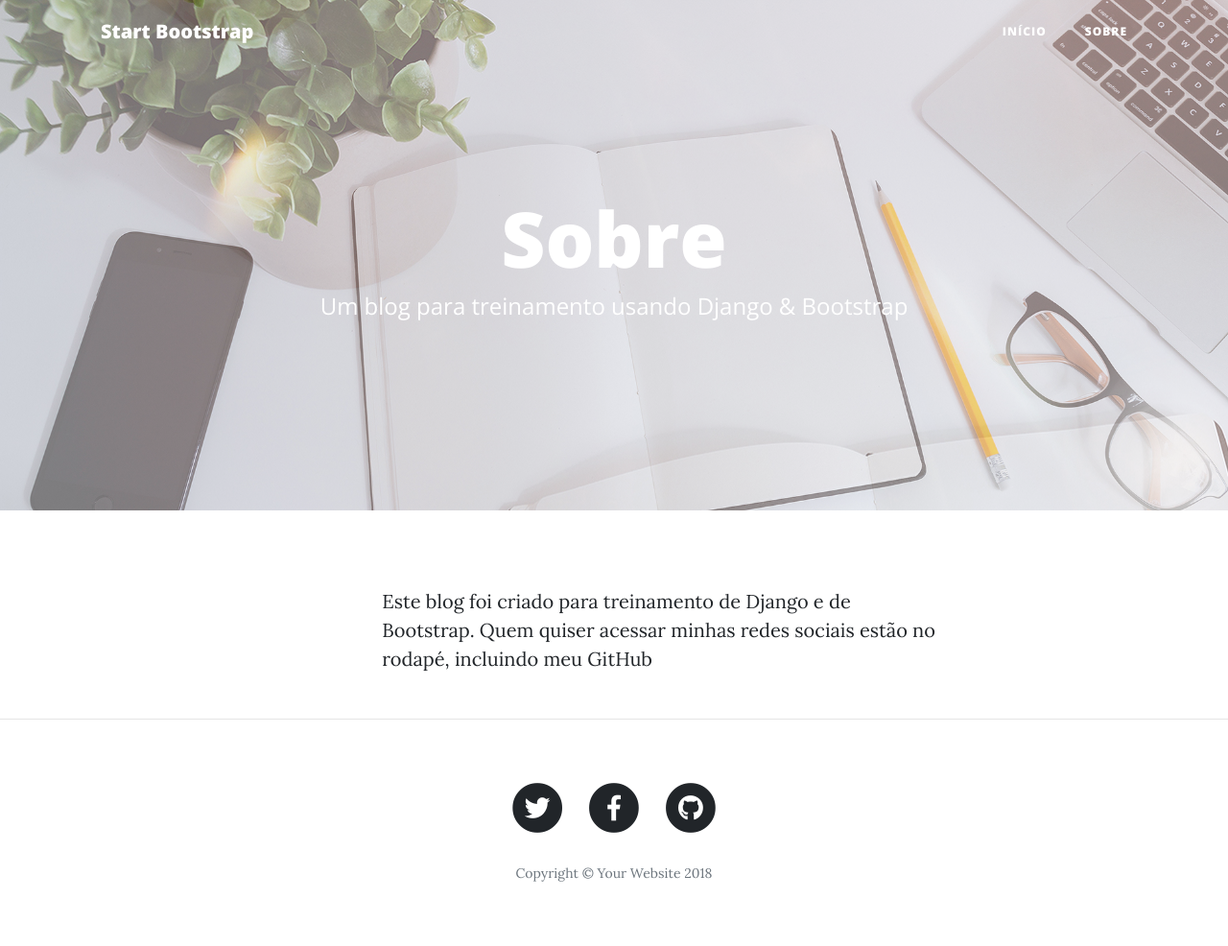
After one commit to SouzRod/Primeiro-blog-em-Python-Django, a Django app: page /sobre in a window 1280 px wide; the page is wider, and only the part inside the window is pictured. The commit adds this page. Shown: that part at 96% size. Run offline with Django 3.2, Linux system fonts and the light colour scheme; some libraries are stand-ins or nearby versions; some web fonts are replaced.

Commit message:
Adicionei a página de Sobre e coloquei os links das minhas redes sociais nos ícones do footer

```diff
--- /dev/null
+++ b/blog/templates/blog/about.html
@@ -0,0 +1,16 @@
+{% extends 'blog/base.html' %}
+{% load static %}
+{% block title %}
+  <h1>Sobre</h1>
+  <span class="subheading">Um blog para treinamento usando Django & Bootstrap</span>
+{% endblock %}
+{% block content %}
+    <!-- Main Content -->
+    <div class="container">
+      <div class="row">
+        <div class="col-lg-10 col-md-10 mx-auto">
+          <p>Este blog foi criado para treinamento de Django e de Bootstrap. Quem quiser acessar minhas redes sociais estão no rodapé, incluindo meu GitHub</p>
+        </div>
+      </div>
+    </div>
+{% endblock %}
--- a/blog/templates/blog/base.html
+++ b/blog/templates/blog/base.html
@@ -43,10 +43,7 @@
               <a class="nav-link" href="{% url 'index' %}">Início</a>
             </li>
             <li class="nav-item">
-              <a class="nav-link" href="about.html">Sobre</a>
-            </li>
-            <li class="nav-item">
-              <a class="nav-link" href="post.html">Contato</a>
+              <a class="nav-link" href="{% url 'sobre' %}">Sobre</a>
             </li>
             <li class="nav-item">
               {% if user.is_authenticated %}
@@ -65,8 +62,8 @@
         <div class="row">
           <div class="col-lg-8 col-md-10 mx-auto">
             <div class="site-heading">
-              <h1>Blog do Django</h1>
-              <span class="subheading">Um blog para treinamento usando Django & Bootstrap</span>
+                {% block title %}
+                {% endblock %}
             </div>
           </div>
         </div>
@@ -94,7 +91,7 @@
         <div class="col-lg-8 col-md-10 mx-auto">
           <ul class="list-inline text-center">
             <li class="list-inline-item">
-              <a href="#">
+              <a href="https://twitter.com/SouzRod007" target="_blank">
                 <span class="fa-stack fa-lg">
                   <i class="fas fa-circle fa-stack-2x"></i>
                   <i class="fab fa-twitter fa-stack-1x fa-inverse"></i>
@@ -102,7 +99,7 @@
               </a>
             </li>
             <li class="list-inline-item">
-              <a href="#">
+              <a href="https://www.facebook.com/rodrigo.rc.souza" target="_blank">
                 <span class="fa-stack fa-lg">
                   <i class="fas fa-circle fa-stack-2x"></i>
                   <i class="fab fa-facebook-f fa-stack-1x fa-inverse"></i>
@@ -110,7 +107,7 @@
               </a>
             </li>
             <li class="list-inline-item">
-              <a href="#">
+              <a href="https://github.com/SouzRod" target="_blank">
                 <span class="fa-stack fa-lg">
                   <i class="fas fa-circle fa-stack-2x"></i>
                   <i class="fab fa-github fa-stack-1x fa-inverse"></i>
--- a/blog/templates/blog/index.html
+++ b/blog/templates/blog/index.html
@@ -1,5 +1,9 @@
 {% extends 'blog/base.html' %}
 {% load static %}
+{% block title %}
+  <h1>Blog do Django</h1>
+  <span class="subheading">Um blog para treinamento usando Django & Bootstrap</span>
+{% endblock %}
 {% block content %}
   {% for post in posts %}
     <div class="post-preview">
--- a/blog/templates/blog/post_edit.html
+++ b/blog/templates/blog/post_edit.html
@@ -1,7 +1,11 @@
 {% extends 'blog/base.html' %}
 {% load static %}
+{% block title %}
+    <h1>Postagem</h1>
+    <span class="subheading">Um blog para treinamento usando Django & Bootstrap</span>
+{% endblock %}
 {% block content %}
-    <h1 class="TituloNewPost">New post</h1>
+    <h1 class="TituloNewPost">Postagem</h1>
     <br/>
     <form method="POST" class="post-form ">
         {% csrf_token %}
--- a/blog/urls.py
+++ b/blog/urls.py
@@ -6,4 +6,5 @@ urlpatterns = [
     path('post/(?P<pk>[0-9]+)$', views.post_detail, name='post_detail'),
     path('post/new/', views.post_new, name='post_new'),
     path('post/(?P<pk>\d+)/edit/', views.post_edit, name='post_edit'),
+    path('sobre', views.sobre, name='sobre')
 ]
--- a/blog/views.py
+++ b/blog/views.py
@@ -44,3 +44,6 @@ def post_edit(request, pk):
 def index(request):
     posts = Post.objects.filter(published_date__lte=timezone.now()).order_by('published_date')
     return render(request, 'blog/index.html', {'posts':posts})
+
+def sobre(request):
+    return render(request, 'blog/about.html')
```
Also changed, not shown: blog/templates/blog/post_detail.html (+14 -7 lines).
